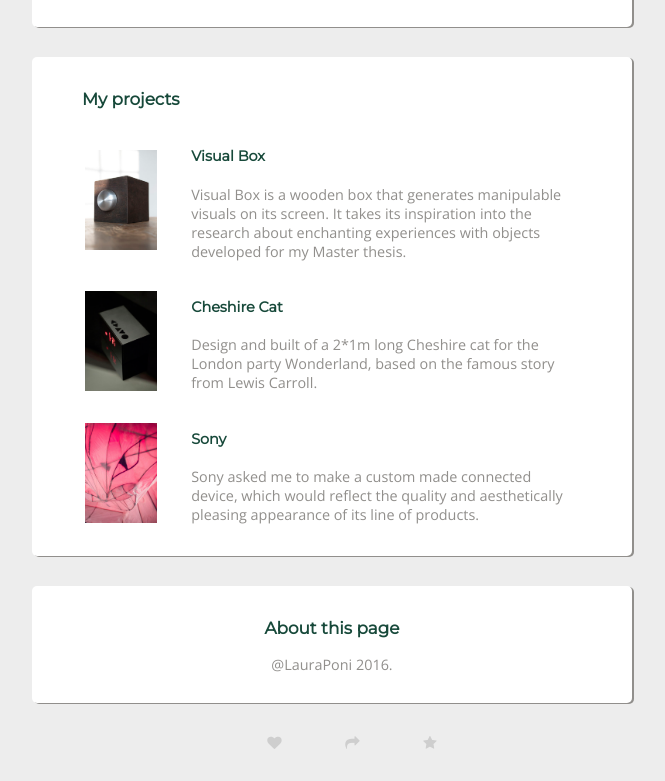
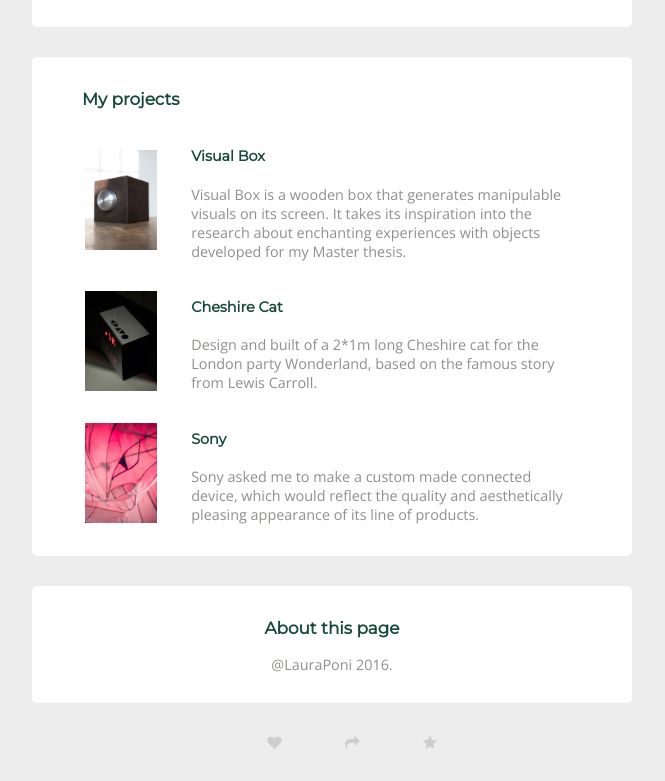
Before and after one commit to laurage/profile, a plain HTML site: page index.html in a window 1280 px wide. Shown: the part 552-1333 px from the top of the page, without its empty margins (308-973 px from the left). Drawn offline with nearby package versions, Linux system fonts and the light colour scheme.

Commit message:
all good

```diff
--- a/stylesheet.css
+++ b/stylesheet.css
@@ -48,7 +48,7 @@ a:hover{
   border-radius: 5px;
   padding: 15px 50px 15px 50px;
   margin: 30px auto 30px auto;
-  box-shadow: 2px 1px 0px 0px;
+  /*box-shadow: 2px 1px 0px 0px;*/
 }
 
 #profilepic {
```
